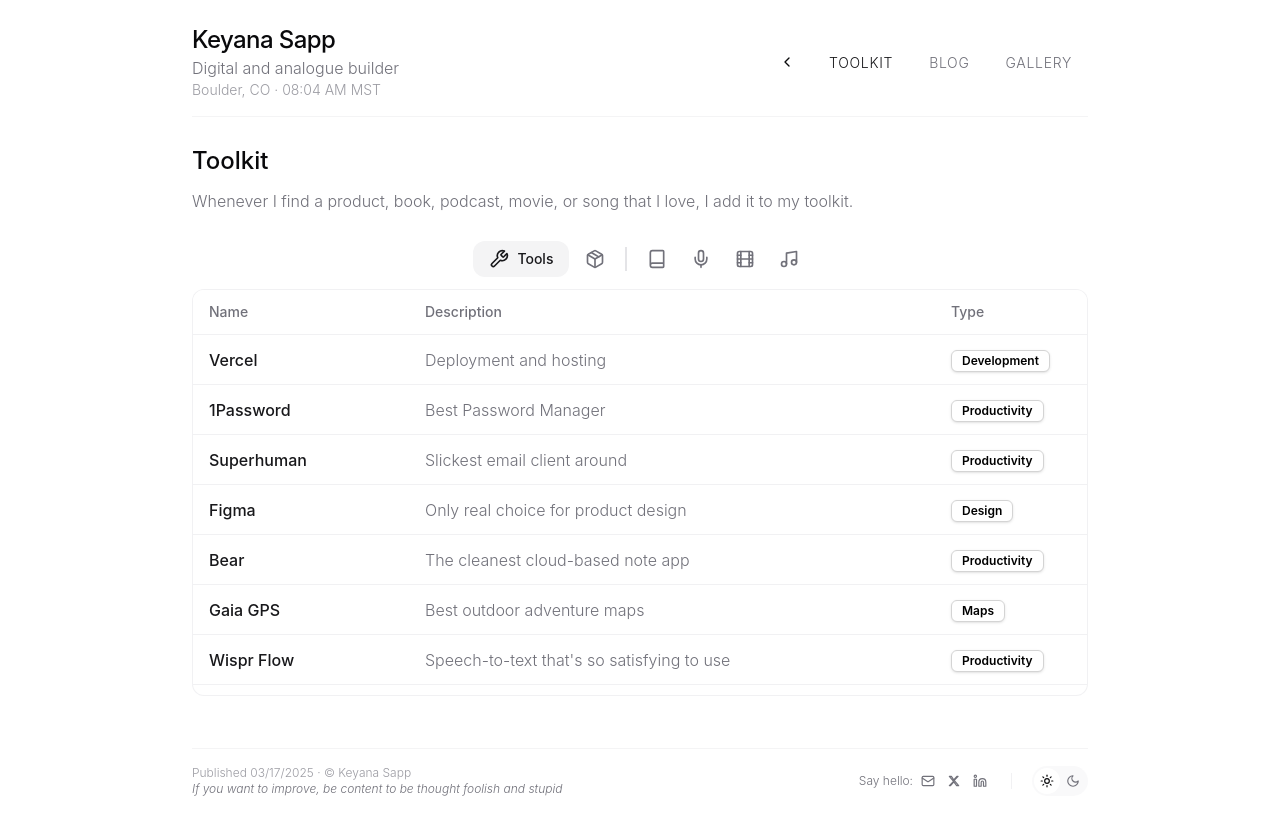
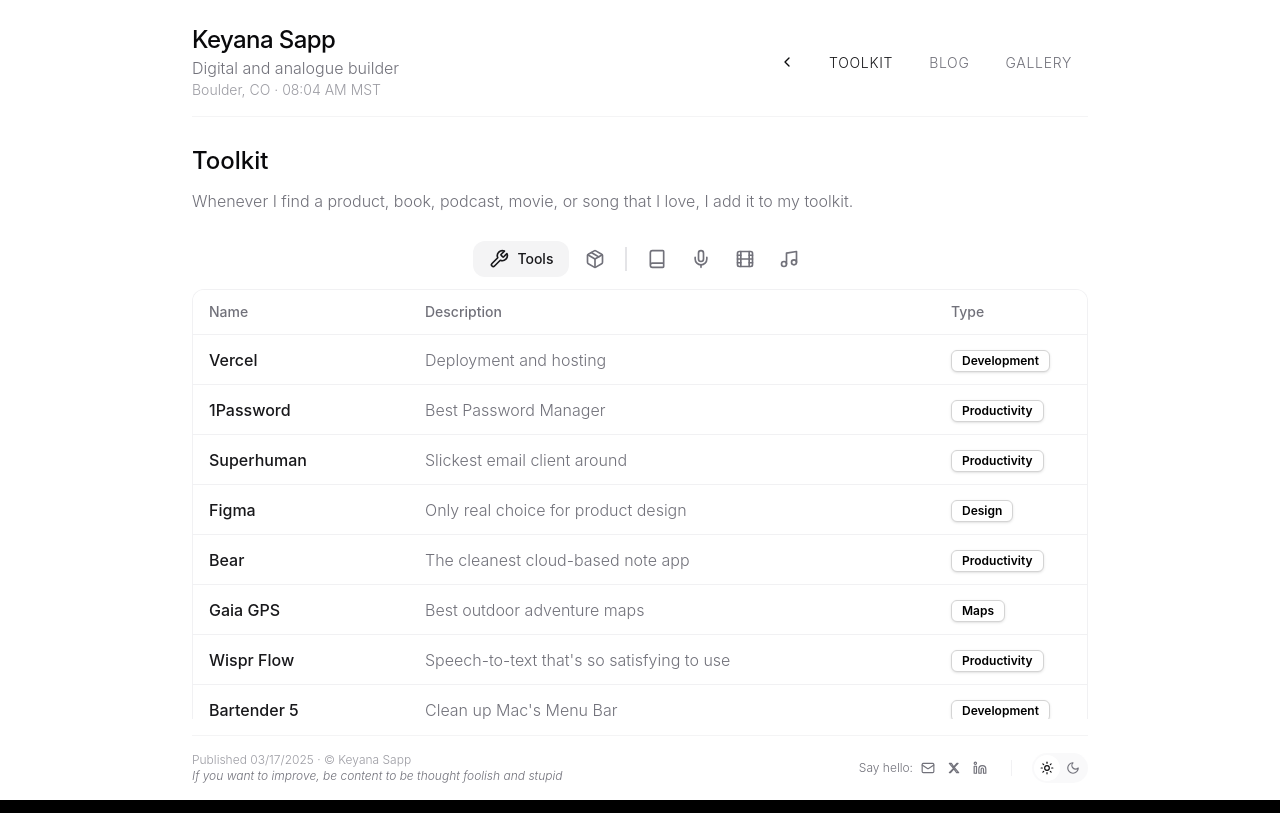
Before and after one commit to ksBrapZ/keyana-portfolio, a Next.js app: page /toolkit in a window 1280 px wide. Built offline with nearby package versions, Linux system fonts and the light colour scheme.

Commit message:
fix toolkit page responsiveness

```diff
--- a/pages/toolkit.tsx
+++ b/pages/toolkit.tsx
@@ -80,7 +80,7 @@ import toolkitData from '../data/toolkit.json';
 
 const Toolkit: NextPage = () => {
   const [activeTab, setActiveTab] = useState<number>(0);
-  const [tableHeight, setTableHeight] = useState<string>("500px");
+  const [tableHeight, setTableHeight] = useState<string>("400px");
   const [isMobile, setIsMobile] = useState<boolean>(false);
   const [isScrolled, setIsScrolled] = useState<boolean>(false);
 
@@ -181,33 +181,6 @@ const Toolkit: NextPage = () => {
     return () => window.removeEventListener('resize', checkMobile);
   }, [isMobile]);
 
-  // Adjust table height based on window size
-  useEffect(() => {
-    const updateTableHeight = () => {
-      // Only adjust the table height for desktop view
-      if (!isMobile) {
-        // Calculate available height (viewport height minus header, tabs, and footer)
-        const headerHeight = 200; // Approximate header height
-        const tabsHeight = 60;    // Approximate tabs height
-        const footerHeight = 100; // Approximate footer height
-        const padding = 80;       // Additional padding
-
-        const availableHeight = window.innerHeight - (headerHeight + tabsHeight + footerHeight + padding);
-        // Set a minimum height to prevent tiny tables
-        const finalHeight = Math.max(300, availableHeight);
-
-        setTableHeight(`${finalHeight}px`);
-      }
-    };
-
-    // Initial calculation
-    updateTableHeight();
-
-    // Update on resize
-    window.addEventListener('resize', updateTableHeight);
-    return () => window.removeEventListener('resize', updateTableHeight);
-  }, [isMobile]);
-
   // Add custom scrollbar styles
   useEffect(() => {
     // Create style element
@@ -286,7 +259,7 @@ const Toolkit: NextPage = () => {
     </div>
   );
 
-  // Table wrapper component with scrolling - completely redesigned approach
+  // Table wrapper component with scrolling
   const ScrollableTable = ({ headers, children }: { headers: React.ReactNode, children: React.ReactNode }) => (
     <div className="rounded-xl border border-border/50 dark:border-border/20 bg-card/5 overflow-hidden">
       {/* Fixed header */}
@@ -298,10 +271,7 @@ const Toolkit: NextPage = () => {
       <div
         style={{
           height: tableHeight,
-          overflowY: 'auto',
-          // Custom scrollbar styling
-          scrollbarWidth: 'thin',
-          scrollbarColor: 'rgba(155, 155, 155, 0.5) transparent'
+          overflowY: 'auto'
         }}
         className="custom-scrollbar"
       >
@@ -674,7 +644,7 @@ const Toolkit: NextPage = () => {
   };
 
   return (
-    <div className="min-h-screen flex flex-col bg-background text-foreground font-light">
+    <div className={`${isMobile ? 'min-h-screen' : 'h-screen overflow-hidden'} flex flex-col bg-background text-foreground font-light`}>
       <Head>
         <title>Toolkit | Keyana Sapp</title>
         <meta name="description" content="Keyana Sapp's toolkit of favorite tools, products, media, and people" />
@@ -691,16 +661,16 @@ const Toolkit: NextPage = () => {
 
       <Header />
 
-      <main className="py-3 flex-1">
-        <div className="container mx-auto px-4 md:px-12 lg:px-16 max-w-screen-lg">
-          <div className="w-full max-w-4xl mx-auto mb-6">
+      <main className={`${isMobile ? '' : 'overflow-hidden'} flex-1 flex flex-col`}>
+        <div className="container mx-auto px-4 md:px-12 lg:px-16 max-w-screen-lg h-full flex flex-col">
+          <div className="w-full max-w-4xl mx-auto mb-6 pt-3">
             <h1 className="text-2xl font-medium mb-3">Toolkit</h1>
             <p className="text-muted-foreground">
               Whenever I find a product, book, podcast, movie, or song that I love, I add it to my toolkit.
             </p>
           </div>
 
-          <div className="w-full max-w-4xl mx-auto pb-6">
+          <div className="w-full max-w-4xl mx-auto flex flex-col mb-10">
             <div
               className={`${
                 isMobile
```
